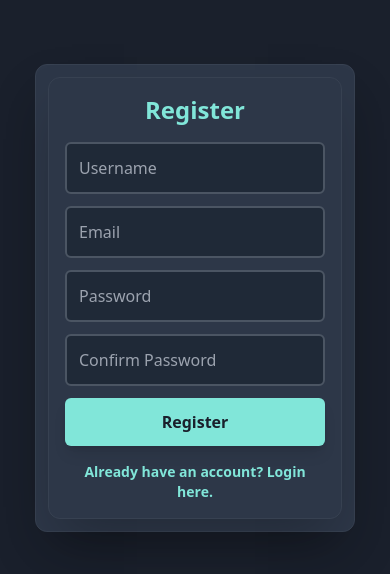
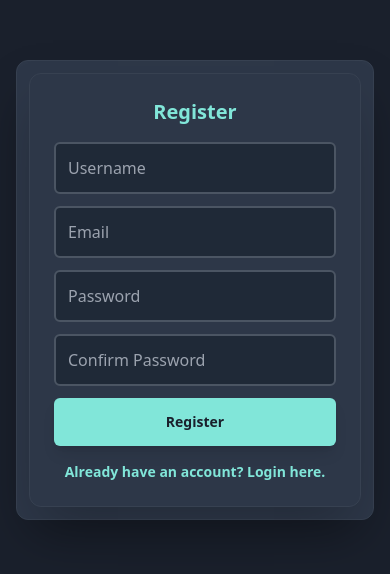
Before and after one commit to srijan-143/My-ToDo-App, a React (Vite) app in the folder client/: page /register in a window 390 px wide. Shown: the part 140-714 px from the top of the page. Built offline with nearby package versions, Linux system fonts and the light colour scheme.

Commit message:
FIXED RESPONSIVENESS

```diff
--- a/client/src/App.jsx
+++ b/client/src/App.jsx
@@ -13,11 +13,11 @@ function App() {
   const [user, setUser] = useState(null);
   const [loading, setLoading] = useState(true);
 
-  // const API_URL = 'http://localhost:5000/api/todos';
-  // const AUTH_API_URL = 'http://localhost:5000/api/auth';
+  const API_URL = 'http://localhost:5000/api/todos';
+  const AUTH_API_URL = 'http://localhost:5000/api/auth';
 
-  const API_URL = 'https://my-todo-app-2-zmik.onrender.com/api/todos';
-  const AUTH_API_URL = 'https://my-todo-app-2-zmik.onrender.com/api/auth';
+  // const API_URL = 'https://my-todo-app-2-zmik.onrender.com/api/todos';
+  // const AUTH_API_URL = 'https://my-todo-app-2-zmik.onrender.com/api/auth';
 
   const navigate = useNavigate();
 
@@ -169,14 +169,13 @@ function App() {
 
   const mainContainerClasses = `flex flex-col items-center justify-center p-2 sm:p-4 w-full min-h-screen`;
 
-
 // client/src/App.jsx
-const appCardClasses = `p-3 sm:p-6 md:p-8 rounded-xl shadow-2xl w-full max-w-xs sm:max-w-md md:max-w-lg lg:max-w-xl transform transition-transform duration-200 relative flex flex-col items-center mx-2 sm:mx-4
+const appCardClasses = `p-3 sm:p-4 md:p-6 lg:p-8 rounded-xl shadow-2xl w-full max-w-full sm:max-w-lg md:max-w-2xl lg:max-w-4xl transform transition-transform duration-200 relative flex flex-col items-center mx-2 sm:mx-auto
     ${isHelloKittyTheme ? 'bg-hk-light-pink border-hk-pink shadow-lg' : 'bg-dark-card border border-gray-700'}`;
-const headingClasses = `text-2xl sm:text-3xl md:text-4xl font-extrabold mb-4 sm:mb-6 tracking-tight text-center ${isHelloKittyTheme ? 'text-hk-red' : 'text-accent-blue'}`;
+const headingClasses = `text-xl sm:text-2xl md:text-3xl lg:text-4xl font-extrabold mb-4 sm:mb-6 tracking-tight text-center ${isHelloKittyTheme ? 'text-hk-red' : 'text-accent-blue'}`;
 
 
-  const logoutButtonClasses = `absolute top-2 right-2 sm:top-4 sm:right-4 px-2 py-1 sm:px-3 sm:py-1 text-white rounded-md text-xs sm:text-sm transition-colors duration-200 shadow-md ${isHelloKittyTheme ? 'bg-hk-red hover:bg-red-700' : 'bg-red-600 hover:bg-red-700'}`;
+  const logoutButtonClasses = `absolute top-3 right-3 sm:top-4 sm:right-4 px-3 py-2 text-white rounded-md text-sm sm:text-base transition-colors duration-200 shadow-md z-10 ${isHelloKittyTheme ? 'bg-hk-red hover:bg-red-700' : 'bg-red-600 hover:bg-red-700'}`;
   const loginRegisterWrapperClasses = `text-lg sm:text-xl font-bold flex flex-col items-center ${isHelloKittyTheme ? 'text-hk-red' : 'text-dark-text'}`;
   const loginButtonClasses = `px-4 py-2 sm:px-6 sm:py-3 font-bold rounded-md text-base sm:text-lg shadow-lg ${isHelloKittyTheme ? 'bg-hk-red text-hk-white hover:bg-hk-pink' : 'bg-accent-blue text-dark-bg hover:bg-accent-purple'}`;
   const registerButtonClasses = `px-4 py-2 sm:px-6 sm:py-3 font-bold rounded-md text-base sm:text-lg shadow-lg ${isHelloKittyTheme ? 'bg-hk-pink text-hk-white hover:bg-hk-red' : 'bg-accent-purple text-white hover:bg-accent-blue'}`;
@@ -204,9 +203,9 @@ const headingClasses = `text-2xl sm:text-3xl md:text-4xl font-extrabold mb-4 sm:
           <Route path="/register" element={user ? <Navigate to="/todos" /> : <AuthForm isHelloKittyTheme={isHelloKittyTheme} type="register" onSubmit={(formData) => handleAuthSubmit(formData, 'register')} />} />
           <Route path="/todos" element={
             user ? (
-                    // This container now conditionally centers its content vertically
-                    <div className={`flex flex-col items-center w-full ${todos.length === 0 ? 'justify-center min-h-[250px] sm:min-h-[300px]' : ''}`}>
-                        <h1 className={`text-2xl sm:text-3xl md:text-4xl lg:text-5xl font-extrabold mb-4 sm:mb-6 tracking-tight text-center px-2 ${isHelloKittyTheme ? 'text-hk-red' : 'text-accent-blue'}`}>{appTitle}</h1>
+                    // This container centers content properly with top padding for logout button
+                    <div className={`flex flex-col items-center w-full pt-12 sm:pt-8 ${todos.length === 0 ? 'justify-center min-h-[300px] sm:min-h-[400px]' : ''}`}>
+                        <h1 className={`text-xl sm:text-2xl md:text-3xl lg:text-4xl font-extrabold mb-6 sm:mb-8 tracking-tight text-center px-4 ${isHelloKittyTheme ? 'text-hk-red' : 'text-accent-blue'}`}>{appTitle}</h1>
                         <TodoForm onAddTodo={handleAddTodo} isHelloKittyTheme={isHelloKittyTheme} />
                         <TodoList
                             isHelloKittyTheme={isHelloKittyTheme}
--- a/client/src/components/AuthForm.jsx
+++ b/client/src/components/AuthForm.jsx
@@ -22,13 +22,13 @@ function AuthForm({ type, onSubmit, isHelloKittyTheme }) {
         }
     };
 
-    const formCardClasses = `p-4 sm:p-6 md:p-8 rounded-xl shadow-2xl w-full max-w-xs sm:max-w-sm md:max-w-md mx-auto flex flex-col items-center
+    const formCardClasses = `p-6 sm:p-8 md:p-10 rounded-xl shadow-2xl w-full max-w-full sm:max-w-sm md:max-w-md mx-auto my-auto flex flex-col items-center
         ${isHelloKittyTheme ? 'bg-hk-light-pink border-hk-pink shadow-lg' : 'bg-dark-card border border-gray-700'}`;
     const inputClasses = `w-full p-3 sm:p-4 mb-3 sm:mb-4 border-2 rounded-md focus:outline-none transition-all duration-200 placeholder-gray-400 text-base sm:text-lg
         ${isHelloKittyTheme ? 'border-hk-pink bg-hk-white text-hk-dark-primary focus:border-hk-red' : 'border-gray-600 bg-gray-800 text-dark-text focus:border-accent-blue'}`;
     const buttonClasses = `w-full px-4 sm:px-6 py-3 sm:py-4 font-bold rounded-md text-base sm:text-lg shadow-lg transform hover:scale-[1.02] active:scale-[0.98] focus:outline-none focus:ring-2 focus:ring-opacity-50 transition-all duration-200
         ${isHelloKittyTheme ? 'bg-hk-red text-hk-white hover:bg-hk-pink focus:ring-hk-red' : 'bg-accent-blue text-dark-bg hover:bg-accent-purple focus:ring-accent-blue'}`;
-    const headingClasses = `text-2xl sm:text-3xl font-extrabold mb-4 sm:mb-6 ${isHelloKittyTheme ? 'text-hk-red' : 'text-accent-blue'}`;
+    const headingClasses = `text-xl sm:text-2xl md:text-3xl font-extrabold mb-4 sm:mb-6 ${isHelloKittyTheme ? 'text-hk-red' : 'text-accent-blue'}`;
     const linkClasses = `mt-4 text-sm sm:text-base font-semibold transition-colors duration-200 text-center ${isHelloKittyTheme ? 'text-hk-dark-primary hover:text-hk-red' : 'text-accent-blue hover:text-accent-purple'}`;
 
     return (
--- a/client/src/components/TodoForm.jsx
+++ b/client/src/components/TodoForm.jsx
@@ -13,33 +13,33 @@ function TodoForm({ onAddTodo, isHelloKittyTheme }) {
         setPriority('Medium');
     };
 
-    const buttonClasses = `px-4 sm:px-6 lg:px-7 py-3 sm:py-4 font-bold rounded-r-lg text-base sm:text-lg shadow-xl transform hover:scale-105 active:scale-95 focus:outline-none focus:ring-2 focus:ring-opacity-50 transition-all duration-200
+    const buttonClasses = `px-3 sm:px-4 lg:px-6 py-3 sm:py-4 font-bold rounded-r-lg text-sm sm:text-base lg:text-lg shadow-xl transform hover:scale-105 active:scale-95 focus:outline-none focus:ring-2 focus:ring-opacity-50 transition-all duration-200 whitespace-nowrap
         ${isHelloKittyTheme ? 'bg-hk-red text-hk-white hover:bg-hk-pink focus:ring-hk-red' : 'bg-accent-blue text-dark-bg hover:bg-accent-purple focus:ring-accent-blue'}`;
-    const inputContainerClasses = `relative flex-grow flex items-center border-2 rounded-l-lg shadow-lg min-h-[48px] sm:min-h-[56px]
+    const inputContainerClasses = `relative flex-grow flex items-center border-2 rounded-l-lg shadow-lg min-h-[44px] sm:min-h-[48px]
         ${isHelloKittyTheme ? 'border-hk-pink bg-hk-white' : 'border-gray-600 bg-gray-700'}`;
-    const inputClasses = `flex-grow p-3 sm:p-4 bg-transparent text-base sm:text-lg focus:outline-none placeholder-gray-400 min-h-[44px]
+    const inputClasses = `flex-grow p-3 sm:p-4 bg-transparent text-sm sm:text-base lg:text-lg focus:outline-none placeholder-gray-400 min-h-[38px]
         ${isHelloKittyTheme ? 'text-hk-dark-primary' : 'text-dark-text'}`;
-    const selectClasses = `p-3 sm:p-4 text-base sm:text-lg font-semibold bg-transparent border-none focus:outline-none focus:ring-0 appearance-none cursor-pointer`;
+    const selectClasses = `p-2 sm:p-3 md:p-4 text-sm sm:text-base lg:text-lg font-semibold bg-transparent border-none focus:outline-none focus:ring-0 appearance-none cursor-pointer pr-8`;
     const arrowClasses = `absolute right-2 top-1/2 -translate-y-1/2 w-3 h-3 sm:w-4 sm:h-4 pointer-events-none
         ${isHelloKittyTheme ? 'text-hk-dark-primary' : 'text-dark-text'}`;
     const optionClasses = `bg-dark-card text-dark-text ${isHelloKittyTheme ? 'bg-hk-light-pink text-hk-dark-primary' : ''}`;
 
     return (
-        <form onSubmit={handleSubmit} className="flex flex-col sm:flex-row items-stretch w-full max-w-xs sm:max-w-md md:max-w-lg lg:max-w-2xl mb-6 sm:mb-8 space-y-3 sm:space-y-0">
+        <form onSubmit={handleSubmit} className="flex flex-col sm:flex-row items-stretch w-full max-w-full mb-4 sm:mb-6 space-y-3 sm:space-y-0 px-2 sm:px-4">
             {/* Priority dropdown - shows on top on mobile */}
             <div className="sm:hidden w-full">
-                <div className={`relative flex items-center border-2 rounded-lg shadow-lg min-h-[48px]
+                <div className={`relative flex items-center border-2 rounded-lg shadow-lg min-h-[44px]
                     ${isHelloKittyTheme ? 'border-hk-pink bg-hk-white' : 'border-gray-600 bg-gray-700'}`}>
                     <select
                         value={priority}
                         onChange={(e) => setPriority(e.target.value)}
-                        className={`w-full ${selectClasses} ${isHelloKittyTheme ? 'text-hk-dark-primary' : 'text-dark-text'}`}
+                        className={`w-full p-3 text-sm font-semibold bg-transparent border-none focus:outline-none focus:ring-0 appearance-none cursor-pointer pr-10 ${isHelloKittyTheme ? 'text-hk-dark-primary' : 'text-dark-text'}`}
                     >
-                        <option value="High" className={optionClasses}>🔥 High Priority</option>
-                        <option value="Medium" className={optionClasses}>⚡ Medium Priority</option>
-                        <option value="Low" className={optionClasses}>🌱 Low Priority</option>
+                        <option value="High" className={optionClasses}>🔥 High</option>
+                        <option value="Medium" className={optionClasses}>⚡ Medium</option>
+                        <option value="Low" className={optionClasses}>🌱 Low</option>
                     </select>
-                    <div className={arrowClasses}>▼</div>
+                    <div className={`absolute right-3 top-1/2 -translate-y-1/2 w-3 h-3 pointer-events-none ${isHelloKittyTheme ? 'text-hk-dark-primary' : 'text-dark-text'}`}>▼</div>
                 </div>
             </div>
 
@@ -55,17 +55,20 @@ function TodoForm({ onAddTodo, isHelloKittyTheme }) {
                     />
 
                     {/* Priority dropdown - shows inline on larger screens */}
-                    <div className="hidden sm:block relative">
+                    <div className="hidden sm:block relative min-w-[140px]">
                         <select
                             value={priority}
                             onChange={(e) => setPriority(e.target.value)}
-                            className={`${selectClasses} pr-8 border-l border-gray-500 ${isHelloKittyTheme ? 'text-hk-dark-primary border-hk-pink' : 'text-dark-text'}`}
+                            className={`${selectClasses} border-l border-gray-500 pr-8 ${isHelloKittyTheme ? 'text-hk-dark-primary border-hk-pink' : 'text-dark-text'}`}
                         >
                             <option value="High" className={optionClasses}>🔥 High</option>
                             <option value="Medium" className={optionClasses}>⚡ Medium</option>
                             <option value="Low" className={optionClasses}>🌱 Low</option>
                         </select>
-                        <div className={arrowClasses}>▼</div>
+                        <div
+                            className={`absolute right-3 top-1/2 w-3 h-3 pointer-events-none ${isHelloKittyTheme ? 'text-hk-dark-primary' : 'text-dark-text'}`}
+                            style={{ transform: 'translateY(calc(-50% - 1px))' }}
+                        >▼</div>
                     </div>
                 </div>
                 <button
--- a/client/src/components/TodoList.jsx
+++ b/client/src/components/TodoList.jsx
@@ -6,7 +6,7 @@ import TodoItem from './TodoItem';
 
 function TodoList({ todos, onDeleteTodo, onToggleComplete, onEditTodo, isHelloKittyTheme }) {
     return (
-        <div className="w-full max-w-xs sm:max-w-md md:max-w-lg lg:max-w-2xl mt-4 sm:mt-6 md:mt-8 px-2 sm:px-0">
+        <div className="w-full max-w-full mt-4 sm:mt-6 md:mt-8 px-4">
             {todos.length === 0 ? (
                 <div className="text-center py-8">
                     <p className={`text-base sm:text-lg italic ${isHelloKittyTheme ? 'text-hk-dark-primary' : 'text-dark-text-muted'}`}>
--- a/client/src/index.css
+++ b/client/src/index.css
@@ -20,6 +20,11 @@ body {
   -moz-osx-font-smoothing: grayscale;
 }
 
+html, body {
+  height: 100vh;
+  overflow-x: hidden;
+}
+
 html.dark {
     @apply bg-dark-bg text-dark-text font-sans;
     transition: background-color 0.3s ease, color 0.3s ease;
@@ -29,20 +34,31 @@ html.hello-kitty-theme {
     /* Apply the pink background color */
     @apply bg-hk-light-pink text-hk-dark-primary font-sans; /* Changed text color for better contrast on pink */
 
-    /* Reference the bow.png image directly from the public folder */
+    /* Reference the bow.png image directly from the public folder - optimized for mobile */
     background-image: url('/bow.png');
-    background-repeat: repeat; /* Make the image repeat */
-    background-size: 100px; /* Adjust size of each bow as needed */
+    background-repeat: repeat;
+    background-size: 60px; /* Smaller size for mobile optimization */
+    background-attachment: fixed; /* Keep background fixed to prevent scrolling issues */
 
-    /* Define and apply the animation for the background */
-    animation: slideBackground 60s linear infinite; /* Slower animation for subtle effect */
+    /* Slower, more subtle animation for mobile optimization */
+    animation: slideBackground 120s linear infinite;
     transition: background-color 0.3s ease, color 0.3s ease;
+}
+
+/* Optimize background animation for mobile */
+@media (max-width: 768px) {
+    html.hello-kitty-theme {
+        background-size: 40px; /* Even smaller for mobile */
+        animation: slideBackground 180s linear infinite; /* Slower animation for better performance */
+        /* Use local attachment on mobile to prevent performance issues */
+        background-attachment: local;
+    }
 }
 
 /* NEW: Define the keyframes for the slideBackground animation */
 @keyframes slideBackground {
   from { background-position: 0 0; }
-  to { background-position: 100% 100%; } /* Slides diagonally */
+  to { background-position: 100px 100px; } /* Reduced movement for better performance */
 }
 
 
@@ -76,14 +92,29 @@ html.hello-kitty-theme {
   width: 100%;
   padding: 0.5rem;
   position: relative;
+  overflow-y: auto;
 }
 
 /* Mobile-specific styles */
 @media (max-width: 640px) {
   #root {
-    padding: 0.25rem;
-    align-items: flex-start;
-    padding-top: 1rem;
+    padding: 0.5rem;
+    padding-top: 0.5rem;
+    /* Keep centered alignment on mobile too */
+    align-items: center;
+    justify-content: center;
+  }
+
+  /* Ensure no horizontal overflow on mobile */
+  body, html {
+    max-width: 100vw;
+    overflow-x: hidden;
+  }
+
+  /* Fix button sizing on mobile */
+  button {
+    font-size: 0.875rem !important;
+    padding: 0.75rem 0.75rem !important;
   }
 }
 
@@ -116,3 +147,23 @@ html.hello-kitty-theme {
     padding-bottom: max(0.5rem, env(safe-area-inset-bottom));
   }
 }
+
+/* Prevent overscroll bounce on mobile */
+@media (max-width: 768px) {
+  body {
+    overscroll-behavior: none;
+    -webkit-overflow-scrolling: touch;
+  }
+
+  /* Optimize performance on mobile by reducing animations */
+  .hello-kitty-theme * {
+    animation-duration: 0.3s !important;
+    transition-duration: 0.3s !important;
+  }
+}
+
+/* Ensure proper touch interaction */
+* {
+  -webkit-tap-highlight-color: transparent;
+  -webkit-touch-callout: none;
+}
```
Also changed, not shown: client/src/components/LandingPage.jsx (+3 -7 lines).
